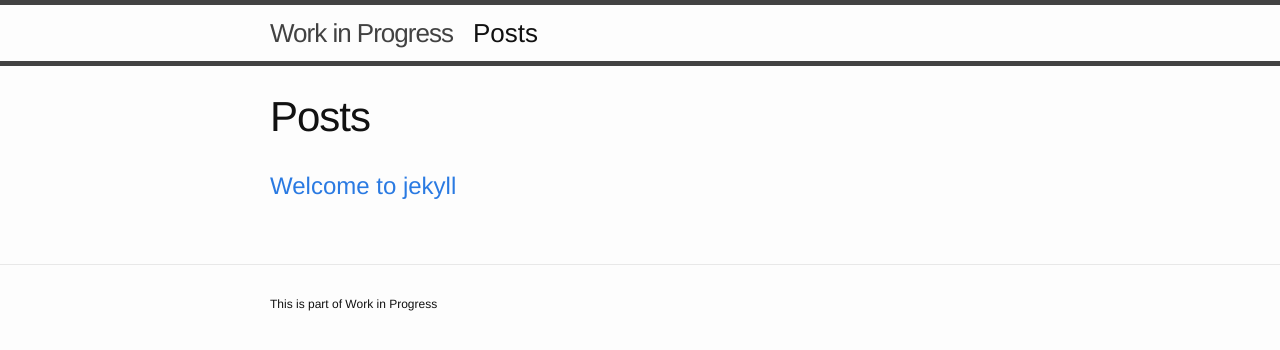
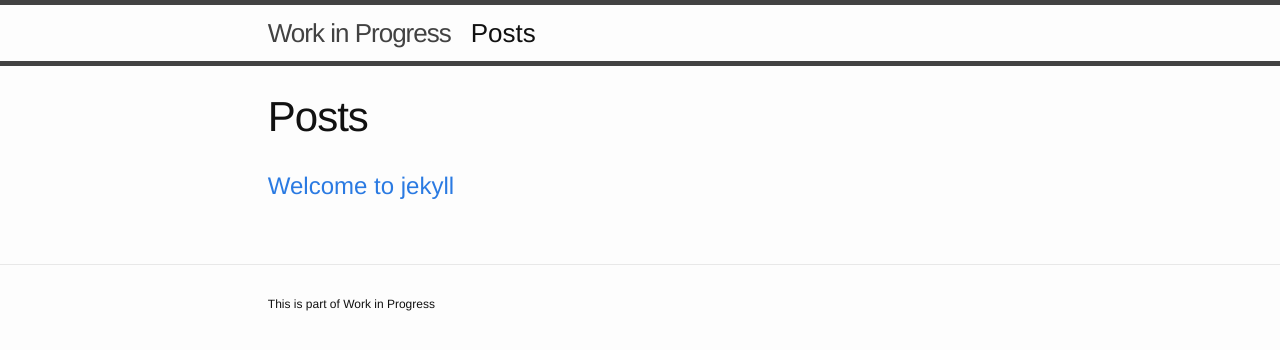
Before and after one commit to Roothe/.github.io, a Jekyll site: the page built from posts.html, in a window 1280 px wide. Shown: the top 350 px of the page. Built offline with Jekyll 4.4.1, drawn with Linux system fonts in a browser that asks for light colours.

Commit message:
change wrapper

```diff
--- a/_sass/_base.scss
+++ b/_sass/_base.scss
@@ -161,7 +161,7 @@ pre {
     margin-right: auto;
     margin-left: auto;
     padding-right: $spacing-unit;
-    padding-left: $spacing-unit;
+    padding-left: 2%;
     @extend %clearfix;
 
     @include media-query($on-laptop) {
```
